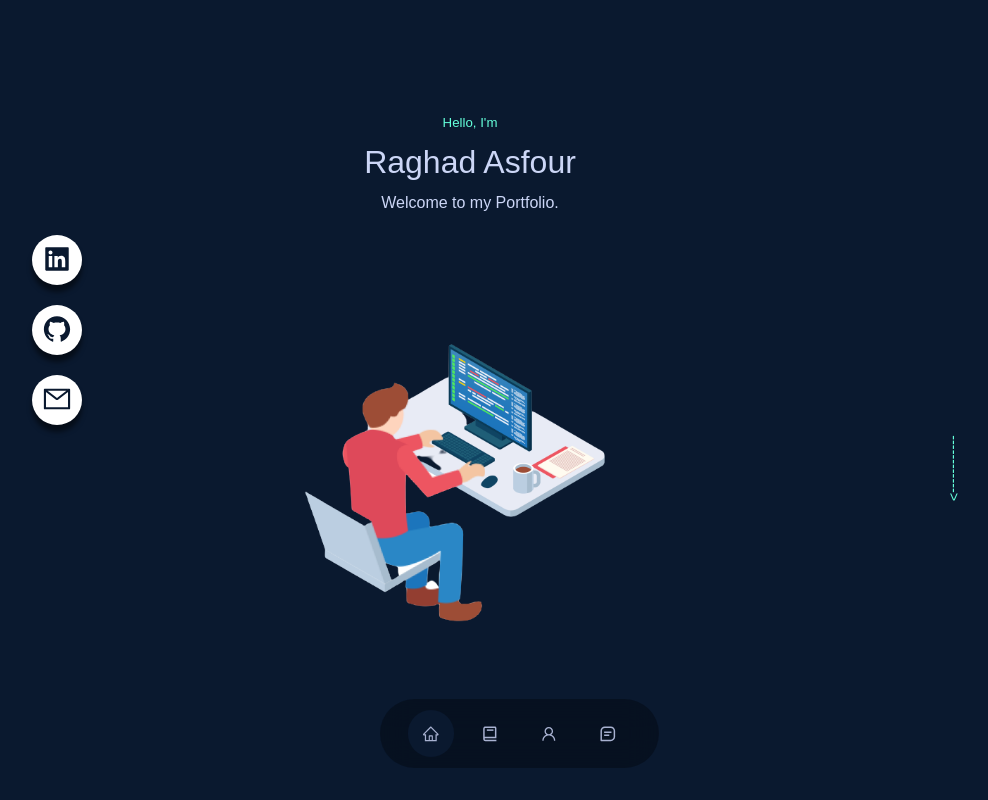
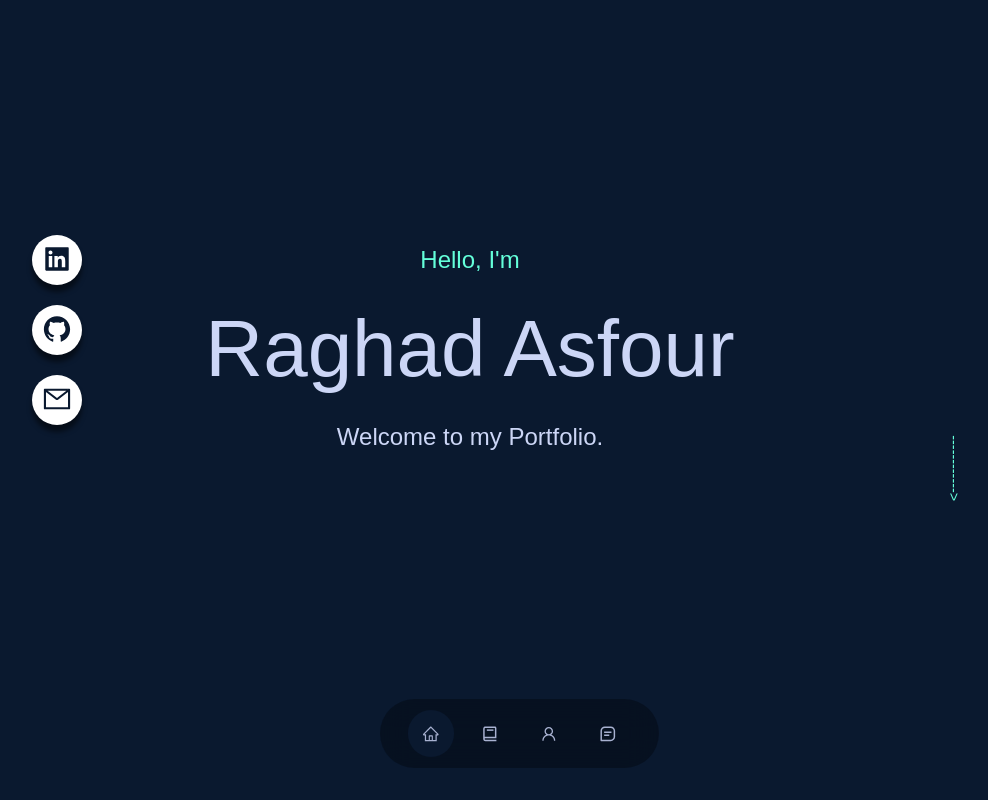
Before and after one commit to raghadasfour-02/personal-portfolio-2.0, a React (Create React App) app: page / in a window 1280 px wide. Shown: the top 800 px of the page, without its empty margins (170-1158 px from the left). Built offline with nearby package versions, Linux system fonts and the light colour scheme.

Commit message:
Update Header

```diff
--- a/src/components/header/Header.jsx
+++ b/src/components/header/Header.jsx
@@ -1,37 +1,17 @@
 import React from 'react'
 import './header.css'
 import HeaderSocials from './HeaderSocials'
-import Programmer from '../../assets/programmer.png'
-import aws from '../../assets/aws.png'
-import django from '../../assets/django.png'
-import python from '../../assets/python.png'
-import javascript from '../../assets/javascript.png'
-import cpp from '../../assets/cpp.png'
 
 const Header = () => {
   return (
     <header>
       <div className="container header__container">
-        <h5>Hello, I'm</h5>
-        <h1>Raghad Asfour</h1>
-        <h4 className='text-light'>Welcome to my Portfolio.</h4>
         <HeaderSocials/>
-
-        {/* <div className='react-floater-animated'>
-          <img id="aws" src={aws} alt="aws"/>
-          <img id="cpp" src={cpp} alt="cpp"/>
-          <img id="javascript" src={javascript} alt="javascript"/>
+        <div className='centered_header'>
+        <h5 className='medium_text'>Hello, I'm</h5>
+        <h1 className='large_text'>Raghad Asfour</h1>
+        <h4 className='text-light' className='medium_text'>Welcome to my Portfolio.</h4>
         </div>
-
-        <div className='react-floater-animated-opposite'>
-          <img id="python" src={python} alt="python"/>
-          <img id="django" src={django} alt="django"/>
-        </div> */}
-
-        <div className='programmer_image'>
-          <img src={Programmer} alt="PROGRAMMER" />
-        </div>
-
         <a href = '#contact' className = 'scroll__down'> ------------> </a>
       </div>
     </header>
--- a/src/components/header/header.css
+++ b/src/components/header/header.css
@@ -3,13 +3,14 @@ header {
     padding-top: 7rem;
     overflow: hidden;
 }
-
+.centered_header {
+  margin: 5%;
+}
 .header__container {
-    text-align: center;
-    height: 100%;
-    position: relative;
+  text-align: center;
+  height: 100%;
+  position: relative;
 }
-
 .header__socials {
     display: flex;
     align-items: center;
--- a/src/index.css
+++ b/src/index.css
@@ -50,7 +50,7 @@ h1, h2, h3, h4, h5 {
 }
 
 h1 {
-    font-size: 2.5 rem;
+    font-size: 2.5rem;
     text-align: center;
 }
 
@@ -75,6 +75,14 @@ section > h2 {
 
 .text_light {
     color: var(--color-light-blue);
+}
+
+.medium_text {
+    font-size: 1.5rem;
+}
+
+.large_text {
+    font-size: 5rem;
 }
 
 a {
```
